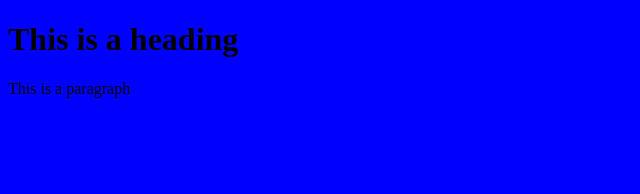
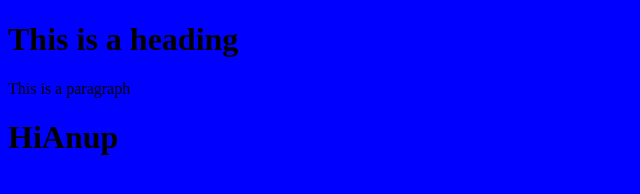
Before and after one commit to kumar-anup/HTM-CSS-practice, a plain HTML site: page 001/index.html in a window 1280 px wide. Shown: the whole page, without its empty margins (0-640 px from the left). Drawn offline with Linux system fonts and the light colour scheme.

Commit message:
add something

```diff
--- a/001/index.html
+++ b/001/index.html
@@ -11,5 +11,8 @@
     <p>This is a paragraph</p>
 
 
+
+    <h1>HiAnup</h1>
+
 </body>
 </html>
```
